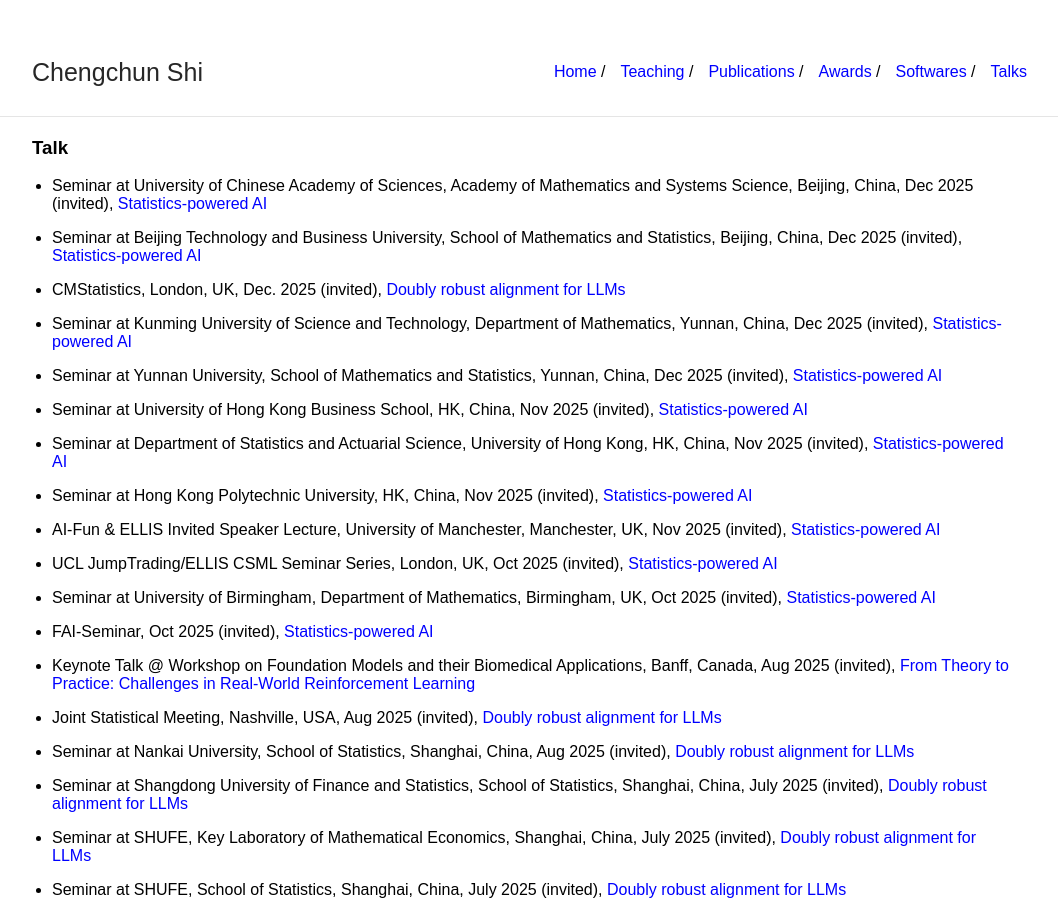
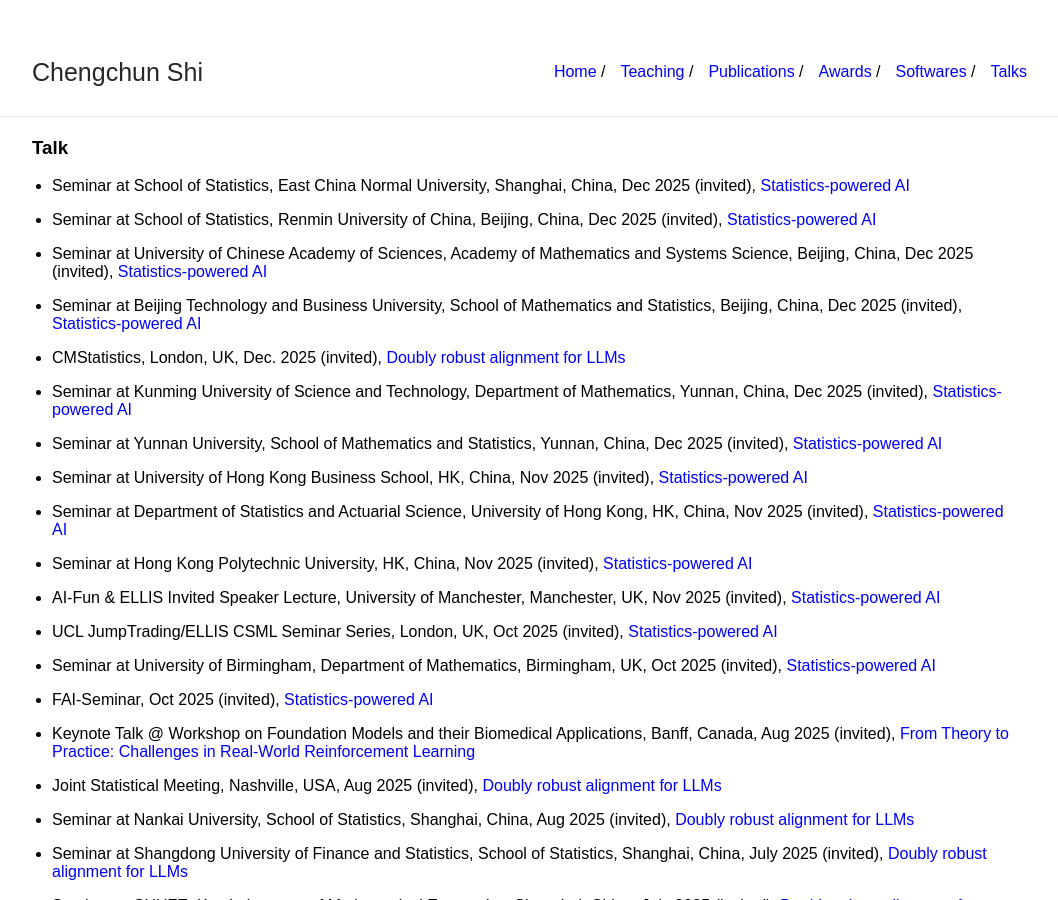
Before and after one commit to callmespring/callmespring.github.io, a Jekyll site: the page built from talk.md, in a window 1280 px wide and 900 px high. Shown: the whole window, without its empty margins (108-1166 px from the left). Built offline with Jekyll 4.4.1, drawn with Linux system fonts in a browser that asks for light colours.

Commit message:
Update talk.md

```diff
--- a/talk.md
+++ b/talk.md
@@ -4,6 +4,10 @@ title: Talk
 ---
 
 ### Talk
+
+* Seminar at School of Statistics, East China Normal University, Shanghai, China, Dec 2025 (invited), [Statistics-powered AI](https://drive.google.com/file/d/1QInf7RRFp34l0-QaCF8Lnoss1y0O1080/view?usp=sharing)
+
+* Seminar at School of Statistics, Renmin University of China, Beijing, China, Dec 2025 (invited), [Statistics-powered AI](https://drive.google.com/file/d/1QInf7RRFp34l0-QaCF8Lnoss1y0O1080/view?usp=sharing)
 
 * Seminar at University of Chinese Academy of Sciences, Academy of Mathematics and Systems Science, Beijing, China, Dec 2025 (invited), [Statistics-powered AI](https://drive.google.com/file/d/1QInf7RRFp34l0-QaCF8Lnoss1y0O1080/view?usp=sharing)
 
```
